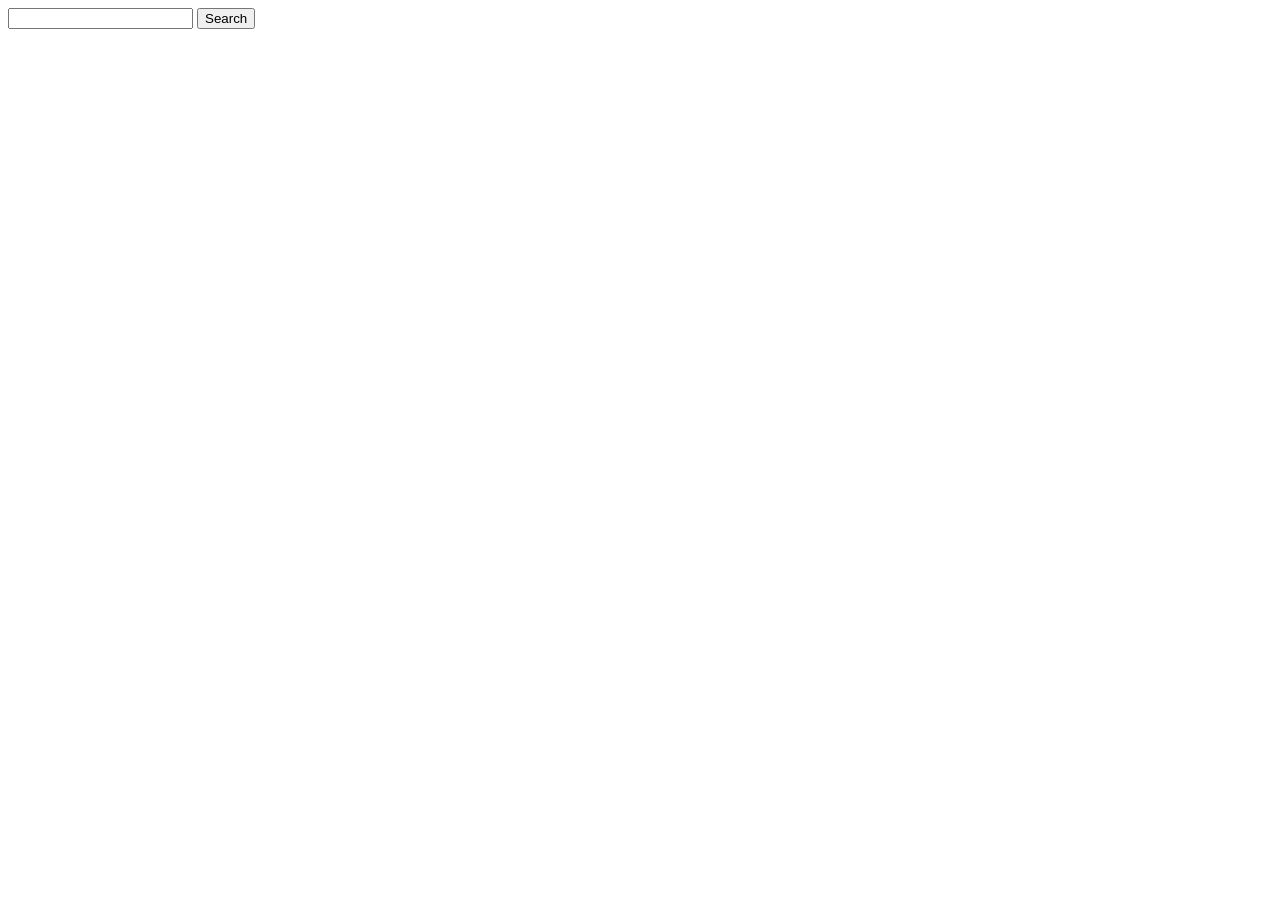
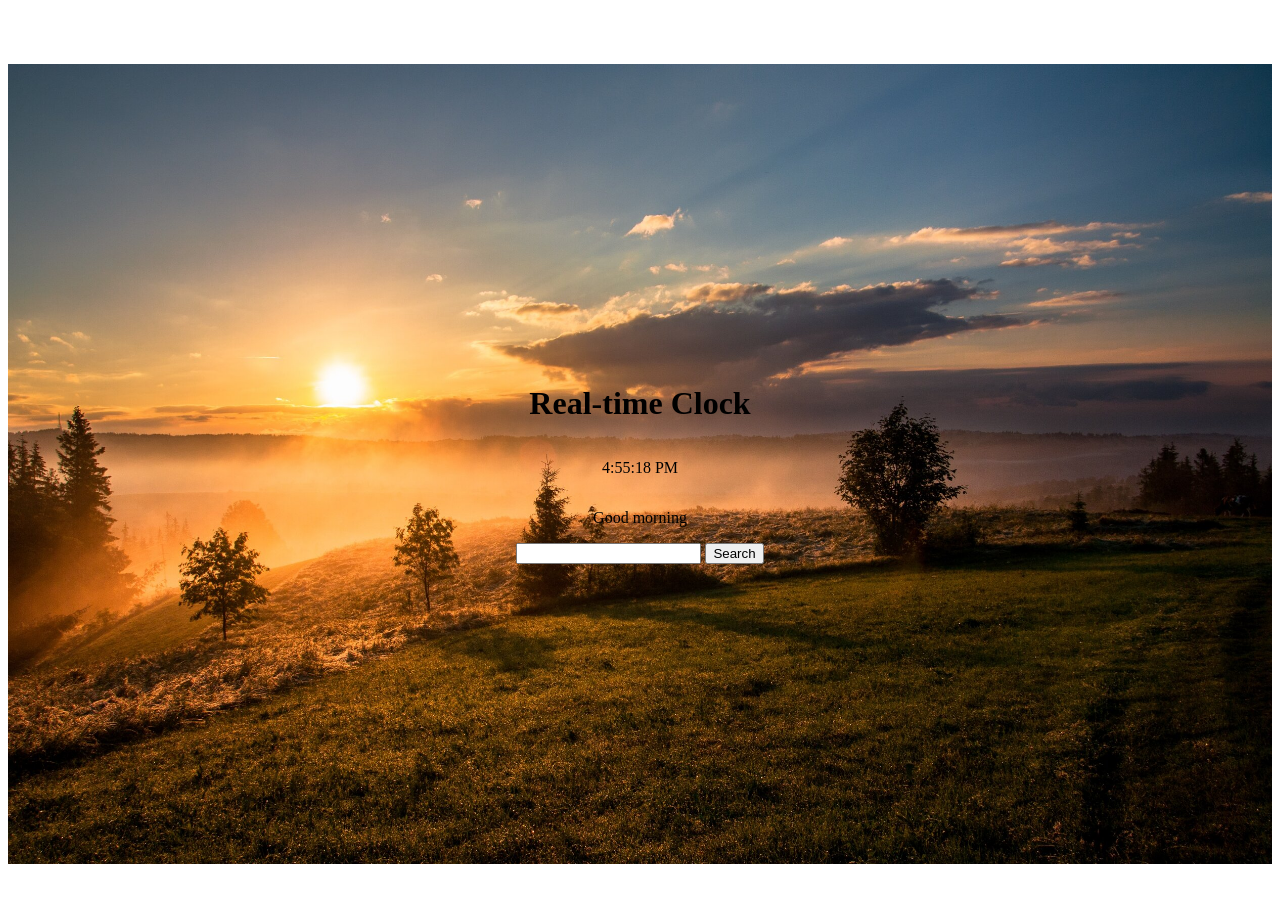
Before and after one commit to wfrotj/Weather-App, a website built with Vite: page index.html in a window 1280 px wide. Before the commit the page ends 800 px from the top, so only its background shows below. Built offline with nearby package versions, Linux system fonts and the light colour scheme.

Commit message:
try to add background image

```diff
--- a/index.html
+++ b/index.html
@@ -7,6 +7,11 @@
     <title>Asynchronous JavaScript</title>
   </head>
   <body>
+    <div id="root">
+      <h1>Real-time Clock</h1>
+      <p id="clock"></p>
+      <p id="time-of-day"></p>
+
       <form>
         <input
           type="text"
@@ -15,7 +20,9 @@
         />
         <button id="search-weather-btn" type="submit">Search</button>
       </form>
+      <div id="clock"></div>
       <div id="app"></div>
+    </div>
     <script type="module" src="/main.js"></script>
   </body>
 </html>
--- a/src/appendWeather.js
+++ b/src/appendWeather.js
@@ -1,11 +1,16 @@
 import kelvinToCelsius from "./utils/kelvinToCelsius";
+import titleCase from "./utils/titleCase";
+import updateTime from "./updateTime";
 
 export default function appendWeather(weatherData) {
   const app = document.getElementById("app");
   app.innerHTML = "";
 
   const h1 = document.createElement("h1");
-  h1.textContent = `Right now in ${weatherData.name}, it's ${weatherData.weather[0].description}.`;
+  h1.textContent = `${weatherData.name}`;
+  const p = document.createElement("p");
+
+  p.textContent = titleCase(`${weatherData.weather[0].description}`);
 
   const main = document.createElement("main");
 
@@ -15,12 +20,13 @@ export default function appendWeather(weatherData) {
 
   const tempContainer = document.createElement("div");
   const temp = document.createElement("h2");
+
   temp.textContent = `${kelvinToCelsius(weatherData.main.temp)}°C`;
 
   const detailsContainer = document.createElement("div");
 
   iconContainer.appendChild(weatherIcon);
   tempContainer.appendChild(temp);
-  main.append(h1, iconContainer, tempContainer, detailsContainer);
+  main.append(h1, p, iconContainer, tempContainer, detailsContainer);
   app.append(main);
 }
--- /dev/null
+++ b/src/updateTime.js
@@ -0,0 +1,34 @@
+export default function updateTime() {
+  // Get current time
+  let currentTime = new Date();
+  let hours = currentTime.getHours();
+  let minutes = currentTime.getMinutes();
+  let seconds = currentTime.getSeconds();
+  const root = document.getElementById("root");
+  // Convert to 12-hour time format
+  let meridiem = hours >= 12 ? "PM" : "AM";
+  hours = hours % 12;
+  hours = hours ? hours : 12; // the hour '0' should be '12'
+
+  // Add leading zeros to minutes and seconds
+  minutes = minutes < 10 ? "0" + minutes : minutes;
+  seconds = seconds < 10 ? "0" + seconds : seconds;
+
+  // Build the time string
+  let timeString = hours + ":" + minutes + ":" + seconds + " " + meridiem;
+
+  // Update the clock element
+  let clock = document.getElementById("clock");
+  clock.textContent = timeString;
+
+  // Set the time of day value based on the current hour
+  let timeOfDay = document.getElementById("time-of-day");
+  if (hours >= 0 && hours < 12) {
+    timeOfDay.textContent = "Good morning";
+  } else {
+    timeOfDay.textContent = "Good afternoon";
+  }
+}
+
+// Call updateTime every second to update the clock
+setInterval(updateTime, 1000);
--- /dev/null
+++ b/src/utils/titleCase.js
@@ -0,0 +1,10 @@
+export default function titleCase(str) {
+  str = str.toLowerCase();
+  str = str.split(" ");
+
+  for (var i = 0; i < str.length; i++) {
+    str[i] = str[i].charAt(0).toUpperCase() + str[i].slice(1);
+  }
+
+  return str.join(" ");
+}
--- a/style.css
+++ b/style.css
@@ -35,3 +35,30 @@ p {
   text-align: center;
 }
 */
+#root {
+  display: flex;
+  flex-direction: column;
+  align-items: center;
+  justify-content: center;
+  margin: 4em auto;
+  background-image: url(/src/morning.jpg);
+  background-repeat: no-repeat;
+  background-size: cover;
+  height: 100vh;
+}
+
+main {
+  width: 400px;
+
+  display: flex;
+  flex-direction: column;
+  padding: 1em;
+  align-items: center;
+}
+h1 {
+  text-align: center;
+}
+h2 {
+  margin-top: 0.25em;
+  color: white;
+}
```
Also changed, not shown: main.js (+11 -0 lines), afternoon.jpg (added), src/morning.jpg (added), src/night.jpg (added). Lines whose indentation alone changed are shown as unchanged.
